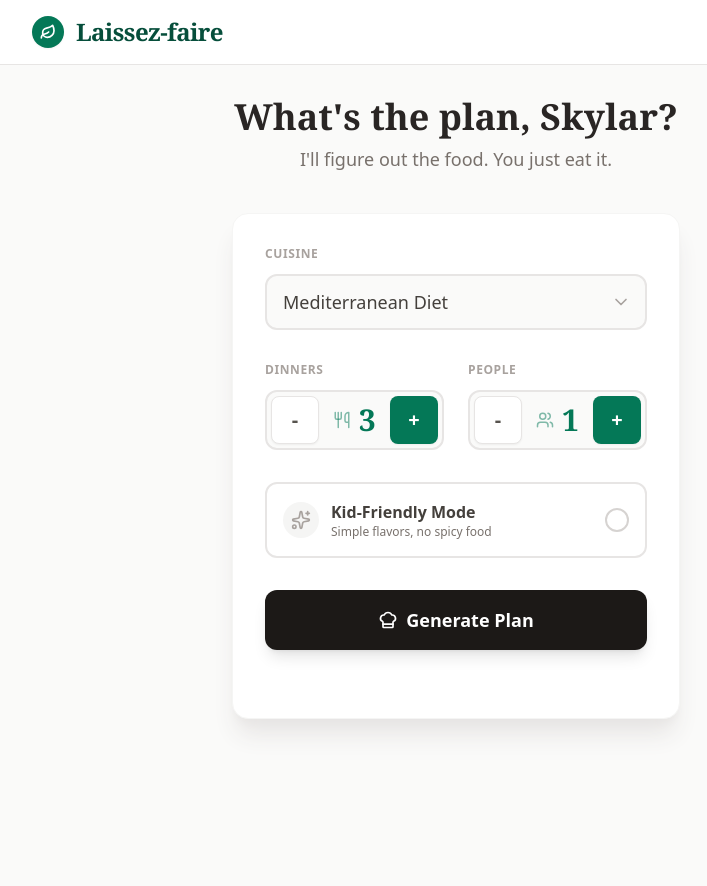
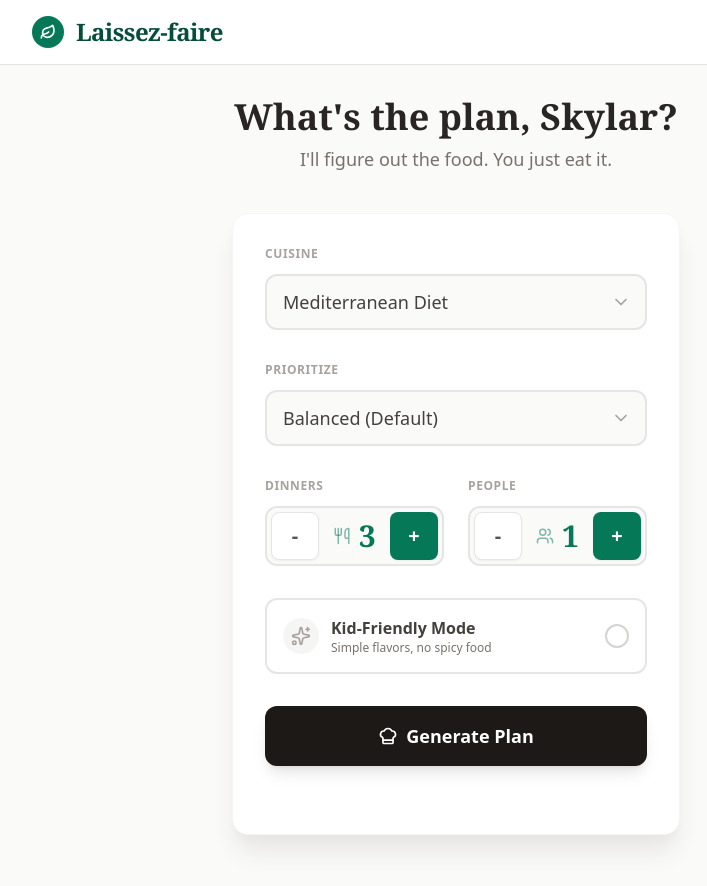
Before and after one commit to adamrabalais/laissez-faire, a Next.js app: page / in a window 1280 px wide. Shown: the top 886 px of the page, without its empty margins (184-891 px from the left). Before the commit the page ends 831 px from the top, so only its background shows below. Built offline with nearby package versions, Linux system fonts and the light colour scheme.

Commit message:
Update page.tsx

```diff
--- a/app/page.tsx
+++ b/app/page.tsx
@@ -1,8 +1,8 @@
 'use client';
 
 import React, { useState, useEffect } from 'react';
-// ADDED 'Utensils' to imports
-import { ShoppingCart, ChefHat, Check, ArrowRight, Sparkles, Users, ChevronDown, ChevronUp, ExternalLink, Leaf, Printer, Loader2, Utensils } from 'lucide-react';
+// ADDED 'Star' and 'Utensils' to imports
+import { ShoppingCart, ChefHat, Check, ArrowRight, Sparkles, Users, ChevronDown, ChevronUp, ExternalLink, Leaf, Printer, Loader2, Utensils, Star } from 'lucide-react';
 
 // --- ALGORITHM Helpers ---
 const generateShoppingList = (plan: any[], peopleCount: number) => {
@@ -103,7 +103,15 @@ const RecipeCard = ({ recipe, peopleCount }: { recipe: any; peopleCount: number
             <h4 className="font-bold text-lg text-stone-900">{recipe.title}</h4>
             {recipe.kidFriendly && <span className="text-[10px] font-bold uppercase text-orange-600 bg-orange-100 px-2 py-0.5 rounded-full">Kid Safe</span>}
           </div>
-          <p className="text-stone-500 text-sm">{recipe.description}</p>
+          <p className="text-stone-500 text-sm mb-2">{recipe.description}</p>
+
+          {/* NEW: Rating Line */}
+          <div className="flex items-center gap-1 text-xs font-semibold text-amber-500">
+            <Star size={12} fill="currentColor" />
+            <span>{recipe.rating || 4.5}</span>
+            <span className="text-stone-400 font-normal">({recipe.reviewCount || 120} reviews)</span>
+          </div>
+
         </div>
         <div className="ml-4 text-stone-400">
           {expanded ? <ChevronUp size={20} /> : <ChevronDown size={20} />}
@@ -150,9 +158,10 @@ const RecipeCard = ({ recipe, peopleCount }: { recipe: any; peopleCount: number
 export default function LaissezFaireApp() {
   const [step, setStep] = useState('input');
   const [mealCount, setMealCount] = useState(3);
-  const [peopleCount, setPeopleCount] = useState(1); // Default changed to 1
+  const [peopleCount, setPeopleCount] = useState(1);
   const [kidFriendly, setKidFriendly] = useState(false);
   const [cuisine, setCuisine] = useState('Mediterranean');
+  const [priority, setPriority] = useState('Balanced'); // NEW STATE
   const [isLoading, setIsLoading] = useState(false);
   const [statusText, setStatusText] = useState('');
 
@@ -162,7 +171,6 @@ export default function LaissezFaireApp() {
   const handlePlan = async () => {
     setIsLoading(true);
 
-    // Status Message Cycler
     const messages = [
         "Consulting Chef...",
         "Checking the pantry...",
@@ -186,7 +194,8 @@ export default function LaissezFaireApp() {
           count: mealCount,
           people: peopleCount,
           diet: cuisine,
-          kidFriendly
+          kidFriendly,
+          priority // Sending priority to API
         })
       });
 
@@ -224,7 +233,7 @@ export default function LaissezFaireApp() {
             <div className="w-8 h-8 bg-emerald-700 rounded-full flex items-center justify-center text-white shadow-sm">
               <Leaf size={16} strokeWidth={2.5} />
             </div>
-            {/* CHANGED: Always show full name, just responsive font size */}
+            {/* Always show full name, just responsive font size */}
             <span className="font-serif font-bold text-xl sm:text-2xl tracking-tight text-emerald-900">Laissez-faire</span>
           </div>
           {step === 'results' && (
@@ -274,7 +283,24 @@ export default function LaissezFaireApp() {
                 </div>
               </div>
 
-              {/* CHANGED: grid-cols-1 on mobile, 2 on small screens+ */}
+              {/* NEW: Priority Selection */}
+              <div className="space-y-3">
+                <label className="block text-xs font-bold text-stone-400 uppercase tracking-wider">Prioritize</label>
+                <div className="relative">
+                  <select
+                    value={priority}
+                    onChange={(e) => setPriority(e.target.value)}
+                    className="w-full p-3 pl-4 pr-10 text-lg bg-stone-50 border-2 border-stone-200 rounded-xl focus:border-emerald-500 focus:outline-none transition-colors text-stone-700 font-medium appearance-none cursor-pointer hover:border-emerald-300"
+                  >
+                    <option value="Balanced">Balanced (Default)</option>
+                    <option value="Cheaper Ingredients">Cheaper Ingredients</option>
+                    <option value="Fewer Ingredients">Fewer Ingredients (Easy Prep)</option>
+                    <option value="Fancier Meals">Fancier Meals</option>
+                  </select>
+                  <ChevronDown className="absolute right-4 top-1/2 -translate-y-1/2 text-stone-400 pointer-events-none" size={20} />
+                </div>
+              </div>
+
               <div className="grid grid-cols-1 sm:grid-cols-2 gap-6">
                   {/* Meal Counter */}
                   <div className="space-y-3">
@@ -286,7 +312,6 @@ export default function LaissezFaireApp() {
                       >
                         -
                       </button>
-                      {/* ADDED ICON HERE */}
                       <div className="flex items-center gap-2 px-2">
                         <Utensils size={18} className="text-emerald-700/50" />
                         <span className="text-3xl font-serif font-black text-emerald-700">{mealCount}</span>
```
